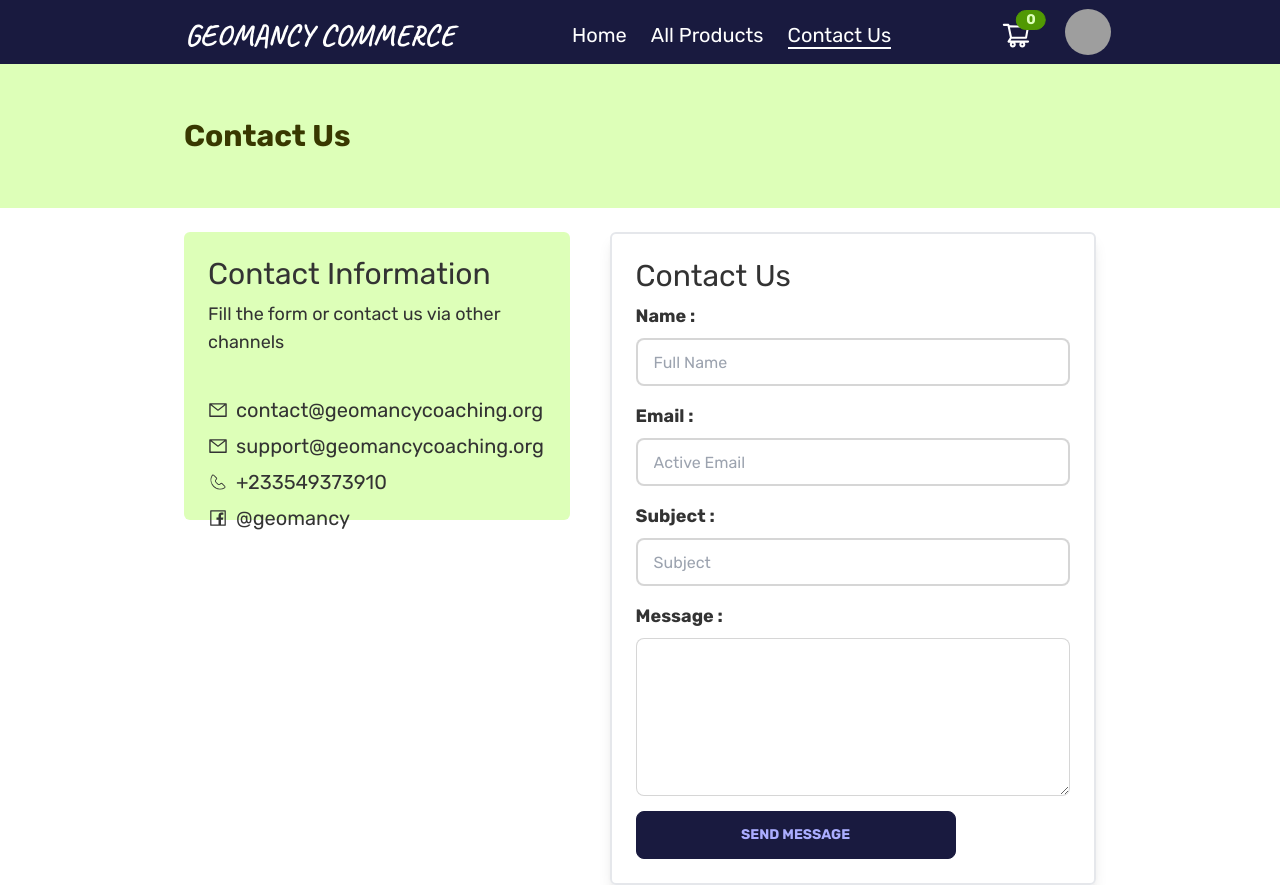
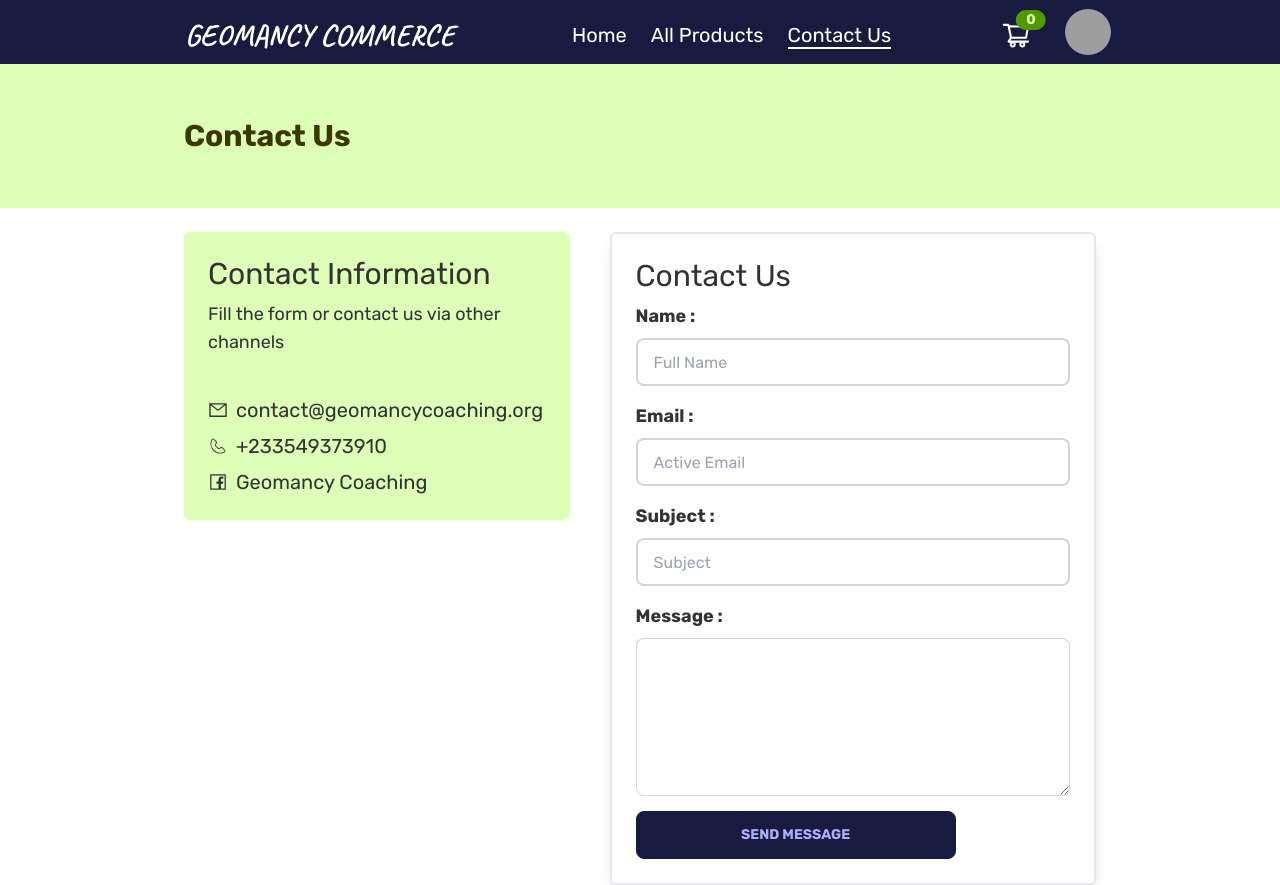
Before and after one commit to yorliabdulai/geomancy-commerce, a React (Vite) app: page /contact in a window 1280 px wide. Built offline with nearby package versions, Linux system fonts and the light colour scheme; no server answers; grey boxes are pictures that could not be loaded.

Commit message:
Refactor: Clean up contact information and update social media link in Contact component

```diff
--- a/src/pages/contact/Contact.jsx
+++ b/src/pages/contact/Contact.jsx
@@ -37,7 +37,7 @@ const Contact = () => {
       <>
          <Header text="Contact Us" />
          <main className="w-full mx-auto px-2 lg:w-9/12 md:px-6 mt-4 lg:mt-6 flex flex-col md:flex-row justify-between gap-10">
-            <section className="w-full md:w-[30rem] bg-primary-content rounded-md p-6 h-72">
+            <section className="w-full md:w-[30rem] bg-primary-content rounded-md p-6 h-72 ">
                {/* Card */}
                <div className="mb-10">
                   <h1 className="text-xl md:text-3xl mb-2">
@@ -53,13 +53,9 @@ const Contact = () => {
                      <a href="mailto: contact@geomancycoaching.org?subject=Feedback&body=message">
                      contact@geomancycoaching.org
                      </a>
+
                   </div>
-                  <div className="flex items-center gap-2 my-2 md:text-xl">
-                     <AiOutlineMail />
-                     <a href="mailto: support@geomancycoaching.org?subject=Feedback&body=message">
-                     support@geomancycoaching.org
-                     </a>
-                  </div>
+
                   <div className="flex items-center gap-2  my-2 md:text-xl">
                      <CiPhone />
                      <a href="tel:+91-123-12345">+233549373910</a>
@@ -71,7 +67,7 @@ const Contact = () => {
                         rel="noreferrer"
                         target="_blank"
                      >
-                        @geomancy
+                        Geomancy Coaching
                      </a>
                   </div>
                </div>
```
